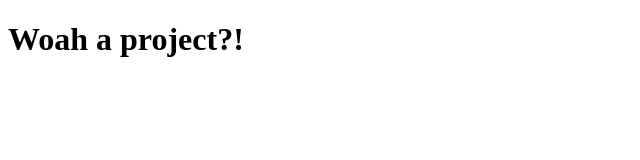
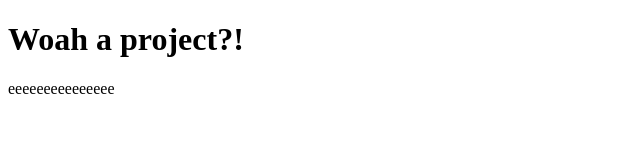
Before and after one commit to raudzius2/colab, a plain HTML site: page index.html in a window 1280 px wide. Shown: the whole page, without its empty margins (0-640 px from the left). Drawn offline with Linux system fonts and the light colour scheme.

Commit message:
Update index.html

```diff
--- a/index.html
+++ b/index.html
@@ -8,5 +8,6 @@
 </head>
 <body>
     <h1>Woah a project?!</h1>
+    <p>eeeeeeeeeeeeeee</p>
 </body>
 </html>
```
